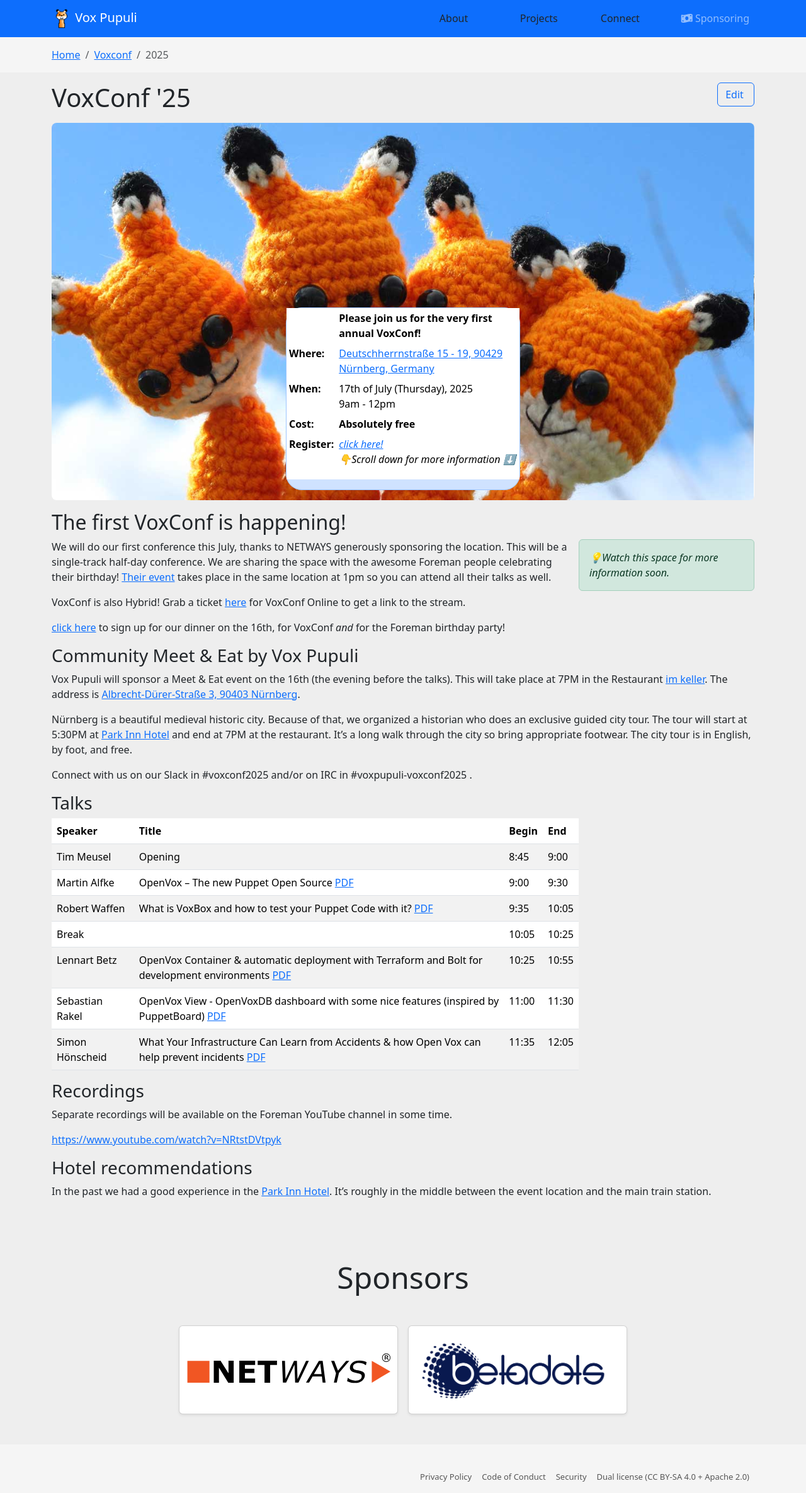
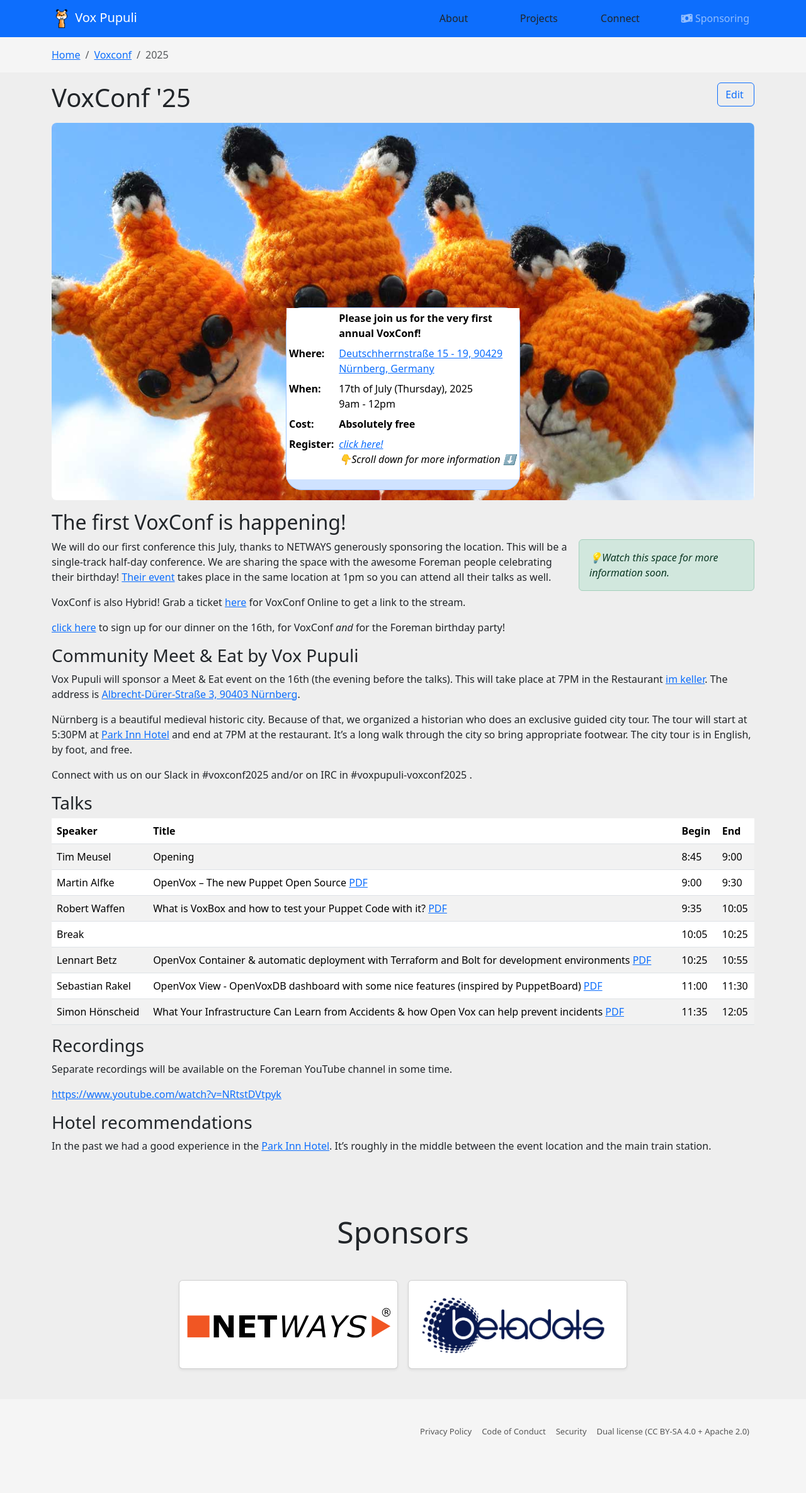
Before and after one commit to voxpupuli/voxpupuli.github.io, a Jekyll site: the page built from voxconf/2025.md, in a window 1280 px wide. Shown: the whole page at 63% size. Built offline with Jekyll 4.4.1, drawn with Linux system fonts in a browser that asks for light colours; nearby versions of some CDN libraries; after the commit the page ends 2298 px from its top, so only the background shows below that.

Commit message:
remove table restriction

```diff
--- a/voxconf/2025.md
+++ b/voxconf/2025.md
@@ -66,7 +66,7 @@
 
 ### Talks
 
-{: .table .table-striped .table-hover .w-75}
+{: .table .table-striped .table-hover }
 
 | Speaker         | Title                                                                                                        | Begin | End   |
 | --------------- | -------------------------------------------------------------------------------------------------------------| ----- | ----- |
```
